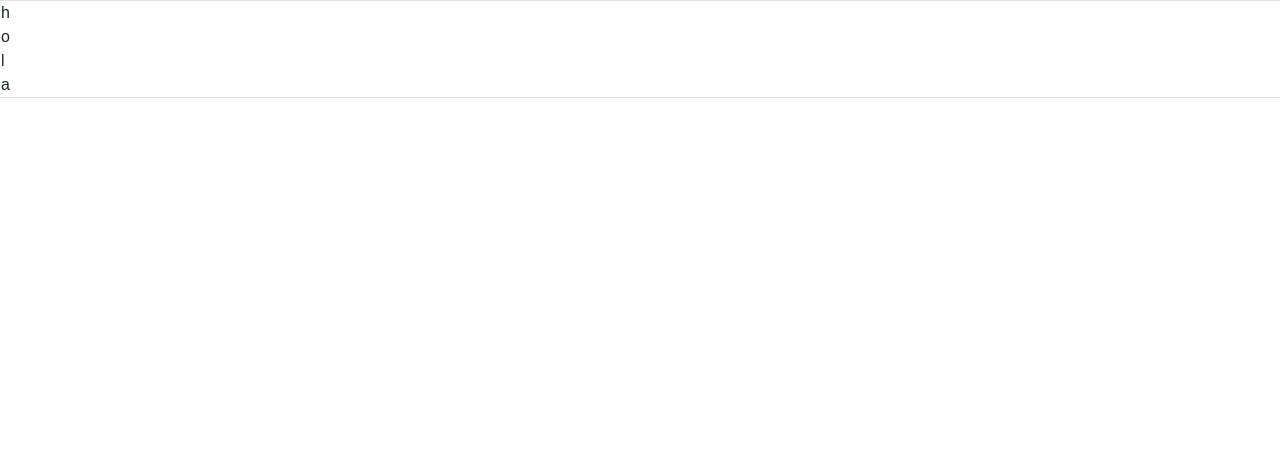
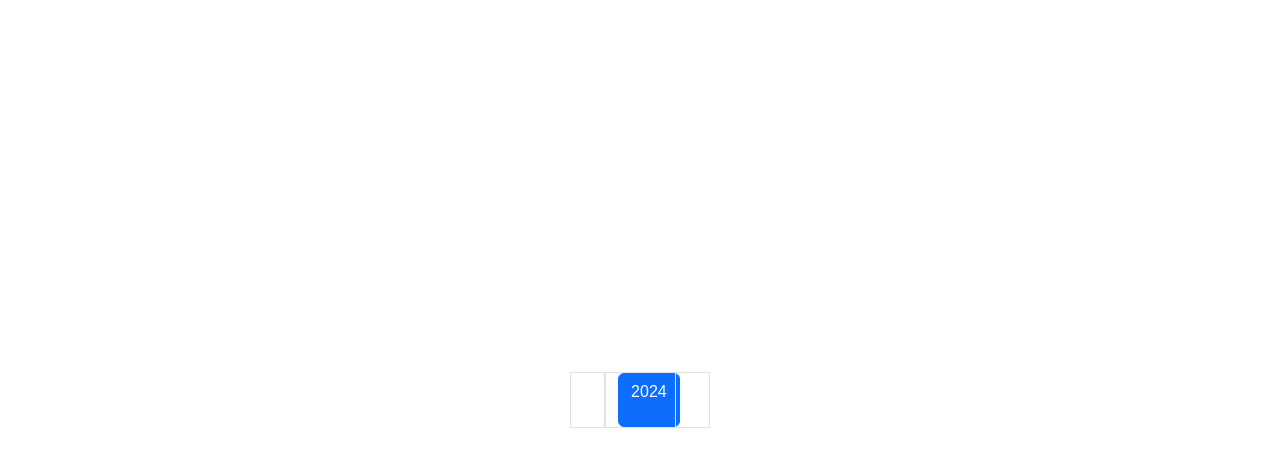
Before and after one commit to EliXwr/FelizCumple, a plain HTML site: page idex.html in a window 1280 px wide. Drawn offline with nearby package versions, Linux system fonts and the light colour scheme; a web font is replaced by a local one.

Commit message:
verificando eliseo

```diff
--- a/idex.html
+++ b/idex.html
@@ -17,14 +17,19 @@
     <link rel="stylesheet" href="styles.css">
 </head>
 <body>
-    <main class="row">
-        <div class="container border ">
-            <article class="col-12">h</article>
-            <article class="col-12">o</article>
-            <article class="col-12">l</article>
-            <article class="col-12">a</article>
-        </div>
-    </main>
+        <div class="container  d-flex align-items-center justify-content-center " style="height: 100vh;">
+            <div class="row ">
+                <div class="col-3 border">
+
+                </div>
+                <div class="col-6 border">
+                    <button type="button" class="btn btn-primary "><p>2024</p></button>
+                </div>
+                <div class="col-3 border">
+                </div>
+            </div>
+          </div>
+
     <script src="https://cdn.jsdelivr.net/npm/bootstrap@5.3.0-alpha1/dist/js/bootstrap.bundle.min.js"
     integrity="sha384-w76AqPfDkMBDXo30jS1Sgez6pr3x5MlQ1ZAGC+nuZB+EYdgRZgiwxhTBTkF7CXvN"
     crossorigin="anonymous"></script>
```
